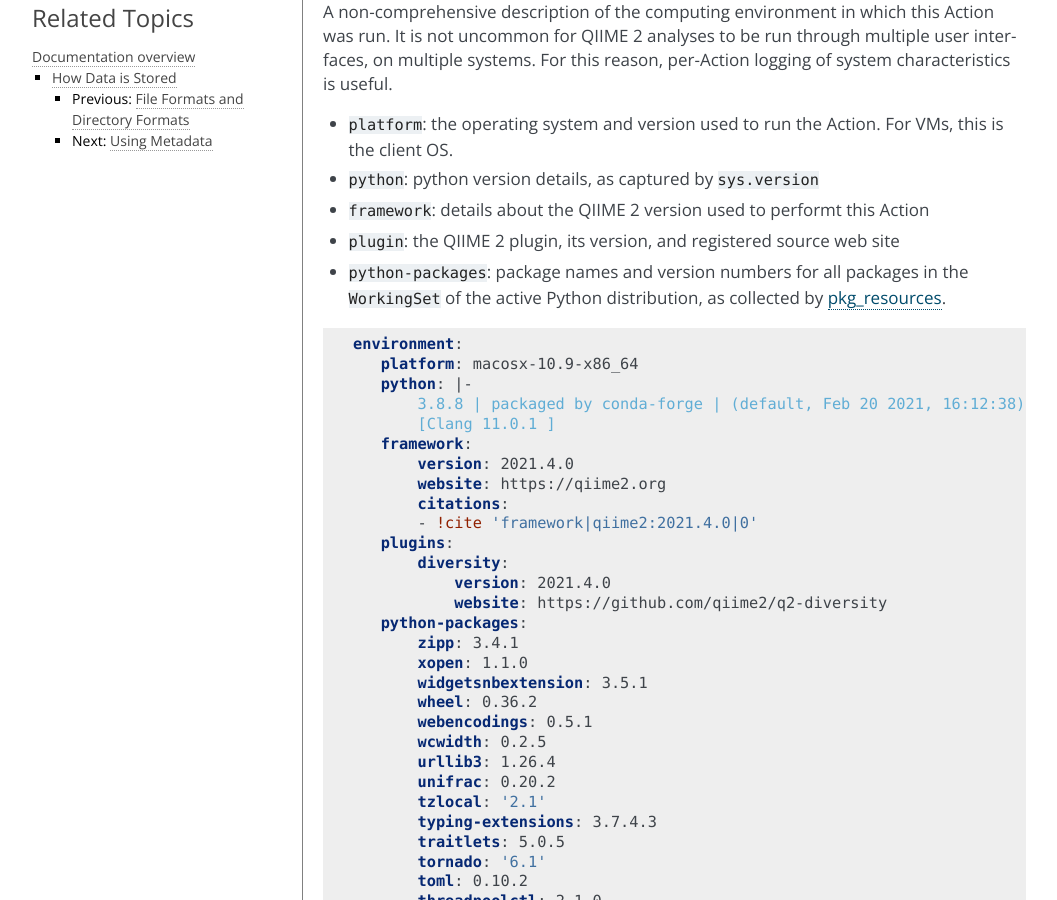
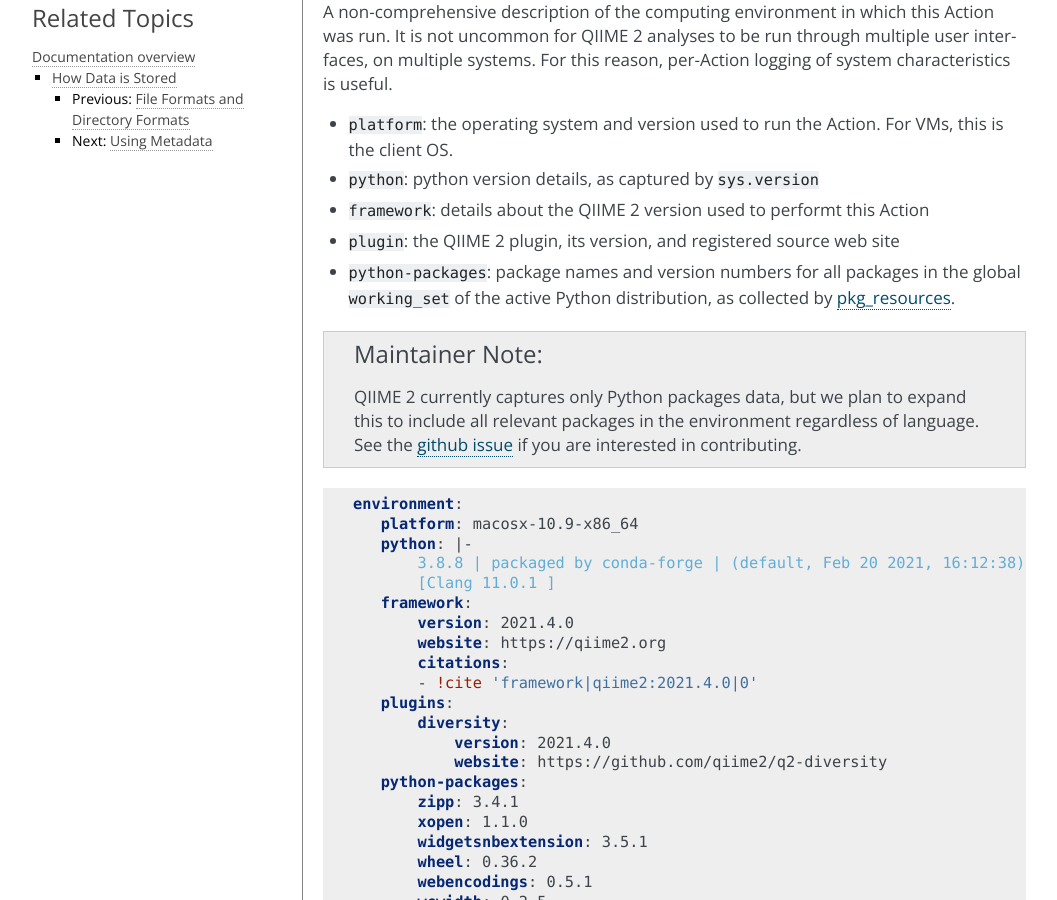
Before and after one commit to qiime2/dev-docs, a Sphinx documentation site: the page built from source/storing-data/provenance.rst, in a window 1280 px wide and 900 px high, scrolled down 4993 px. Shown: the whole window, without its empty margins (106-1163 px from the left). Built offline with Sphinx 7.4.7, drawn with Linux system fonts in a browser that asks for light colours.

Commit message:
updates python-packages section, adds link to issue

```diff
--- a/source/storing-data/provenance.rst
+++ b/source/storing-data/provenance.rst
@@ -160,7 +160,14 @@ For this reason, per-Action logging of system characteristics is useful.
 - ``python``: python version details, as captured by ``sys.version``
 - ``framework``: details about the QIIME 2 version used to performt this Action
 - ``plugin``: the QIIME 2 plugin, its version, and registered source web site
-- ``python-packages``: package names and version numbers for all packages in the ``WorkingSet`` of the active Python distribution, as collected by `pkg_resources <https://setuptools.readthedocs.io/en/latest/pkg_resources.html#workingset-objects>`_.
+- ``python-packages``: package names and version numbers for all packages in the global ``working_set`` of the active Python distribution, as collected by `pkg_resources <https://setuptools.readthedocs.io/en/latest/pkg_resources.html#workingset-objects>`_.
+
+.. admonition:: Maintainer Note
+   :class: maintainer-note
+
+   QIIME 2 currently captures only Python packages data, but we plan to expand this
+   to include all relevant packages in the environment regardless of language.
+   See the `github issue <http://github.com/qiime2/qiime2/issues/587>`_ if you are interested in contributing.
 
 .. code-block:: YAML
 
```
